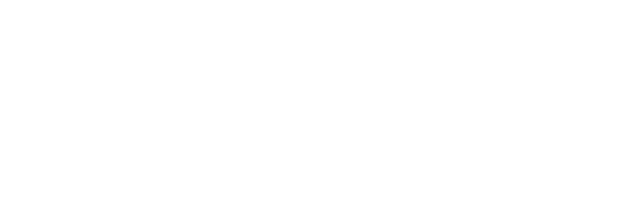
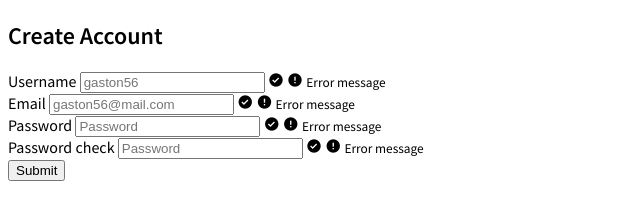
Before and after one commit to j-codepro/Form-Validation, a website built with webpack: page dist/index.html in a window 1280 px wide. Shown: the whole page, without its empty margins (0-640 px from the left). Built offline with nearby package versions, Linux system fonts and the light colour scheme.

Commit message:
HTML done

```diff
--- a/dist/css/style.css
+++ b/dist/css/style.css
@@ -0,0 +1,3 @@
+#content {
+    font-family: 'Source Sans Pro', sans-serif;
+}
--- a/dist/index.html
+++ b/dist/index.html
@@ -4,11 +4,54 @@
     <meta charset="UTF-8">
     <meta http-equiv="X-UA-Compatible" content="IE=edge">
     <meta name="viewport" content="width=device-width, initial-scale=1.0">
-    <title>Document</title>
+    <title>Form</title>
+    <link rel="preconnect" href="https://fonts.googleapis.com">
+    <link rel="preconnect" href="https://fonts.gstatic.com" crossorigin>
+    <link href="https://fonts.googleapis.com/css2?family=Source+Sans+Pro:wght@300;400;600&display=swap" rel="stylesheet">
     <link rel="stylesheet" href="css/style.css">
+    <!-- BOXICONS -->
+    <link href='https://unpkg.com/boxicons@2.0.9/css/boxicons.min.css' rel='stylesheet'>
+    <!-- JS -->
     <script src="main.js" defer ></script>
 </head>
 <body>
-    <div id="content"></div>
+    <div id="content">
+        <div class="container">
+            <div class="header">
+                <h2>Create Account</h2>
+            </div>
+            <form action="form" id="form">
+                <div class="form-control">
+                    <label>Username</label>
+                    <input type="text" placeholder="gaston56" id="username">
+                    <i class='bx bxs-check-circle' ></i>
+                    <i class='bx bxs-error-circle'></i>
+                    <small>Error message</small>
+                </div>
+                <div class="form-control">
+                    <label>Email</label>
+                    <input type="email" placeholder="gaston56@mail.com" id="email">
+                    <i class='bx bxs-check-circle' ></i>
+                    <i class='bx bxs-error-circle'></i>
+                    <small>Error message</small>
+                </div>
+                <div class="form-control">
+                    <label>Password</label>
+                    <input type="password" placeholder="Password" id="password">
+                    <i class='bx bxs-check-circle' ></i>
+                    <i class='bx bxs-error-circle'></i>
+                    <small>Error message</small>
+                </div>
+                <div class="form-control">
+                    <label>Password check</label>
+                    <input type="password" placeholder="Password" id="password-check">
+                    <i class='bx bxs-check-circle' ></i>
+                    <i class='bx bxs-error-circle'></i>
+                    <small>Error message</small>
+                </div>
+                <button>Submit</button>
+            </form>
+        </div>
+    </div>
 </body>
 </html>
```
